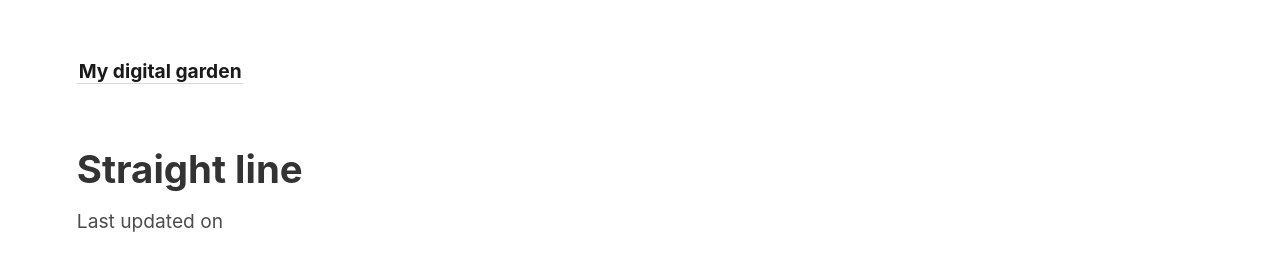
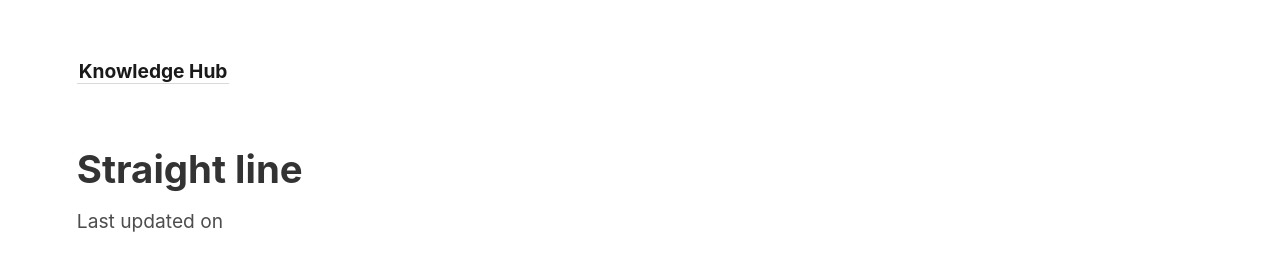
Before and after one commit to kulshekhar22/kultype, a Jekyll site: the page built from _notes/Physics/Mathematical Physics/Straight Line.md, in a window 1280 px wide. Shown: the top 253 px of the page. Built offline with Jekyll 4.4.1, drawn with Linux system fonts in a browser that asks for light colours.

Commit message:
Update _config.yml

```diff
--- a/_config.yml
+++ b/_config.yml
@@ -1,4 +1,4 @@
-title:               My digital garden
+title:               Knowledge Hub
 include:             ['_pages']
 exclude:             ['_includes/notes_graph.json']
 # You may need to change the base URL depending on your deploy configuration.
```
